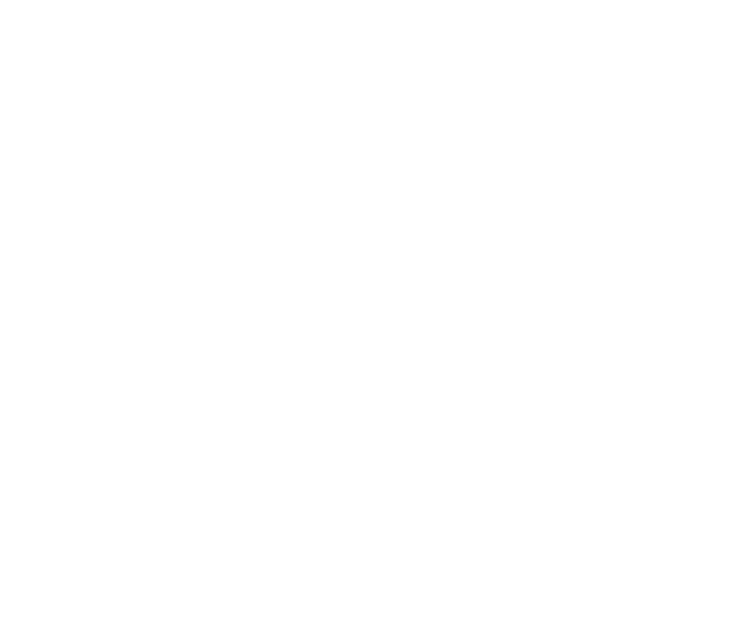
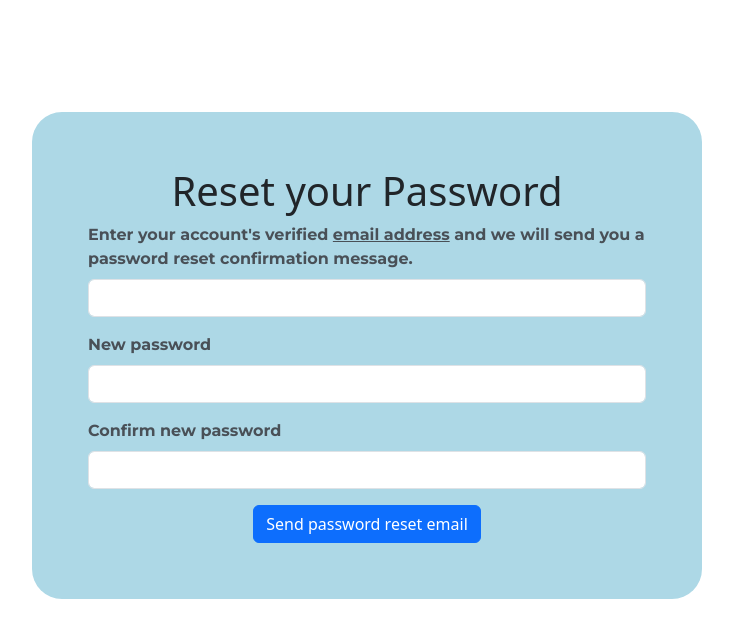
Before and after one commit to ryu1uga/2025-1.656-1.Proyecto_User, a React (Vite) app: page /reset in a window 1280 px wide. Before the commit this address had no page. Shown: the top 638 px of the page, without its empty margins (273-1006 px from the left). Built offline with nearby package versions, Linux system fonts and the light colour scheme.

Commit message:
agregue reset password

```diff
--- a/src/main.tsx
+++ b/src/main.tsx
@@ -10,6 +10,7 @@
 import HomePage from './pages/HomePage.tsx'
 import PagoCarrito from './pages/CarroCompras/PagoCarrito.tsx';
 import EmailConfirm from './pages/ConfirmarEmail.tsx';
+import ResetPage from './pages/ResetPage.tsx';
 
 
 
@@ -21,6 +22,7 @@
         <Route path="/register" element={ <RegisterPage /> } />
         <Route path="/confirmar" element={<ConfirmarEmail enviar={() => {}} />} />
         <Route path="/home" element={ <HomePage /> } />
+        <Route path='/reset' element={ <ResetPage/> } />
         <Route path="/juego" element={<JuegoDetalle />} />
         <Route path="/carrito" element={<PagoCarrito />} />
         <Route path="/confirmar" element={<EmailConfirm enviar={() => {}} />} />
--- a/src/pages/ResetPage.tsx
+++ b/src/pages/ResetPage.tsx
@@ -9,7 +9,7 @@
   }
 
   return <div className="container">
-    <ResetForm enviar={handlePasswordReset}></ResetForm>
+    <ResetForm enviar={ handlePasswordReset }></ResetForm>
   </div>
 }
 
```
